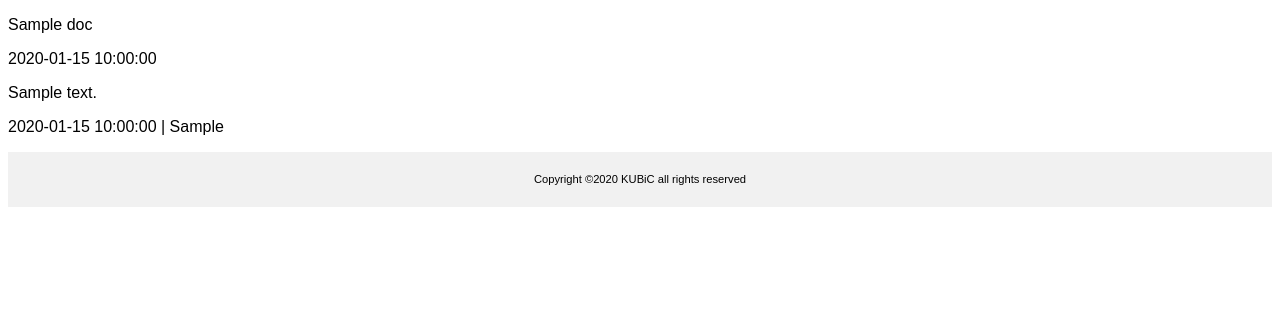
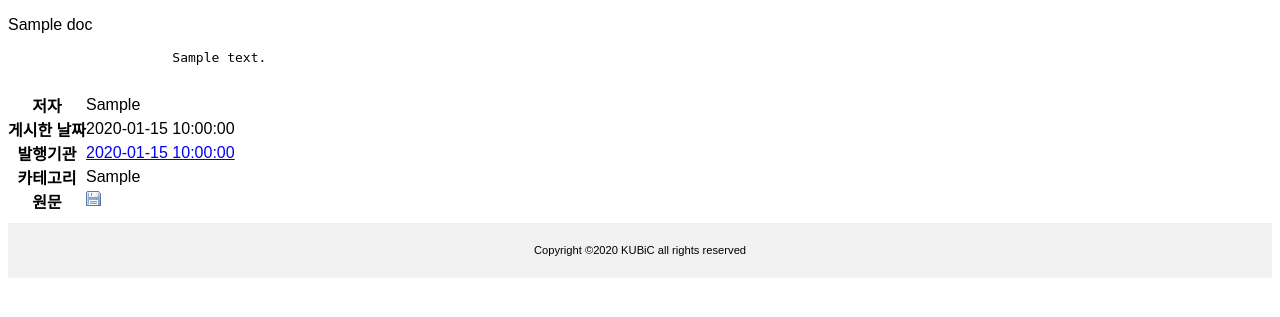
Before and after one commit to 0sunzero0/NKDB-Demo, a Flask app: template templates/content.html in a window 1280 px wide. Shown: the part 216-533 px from the top of the page. Run offline with Flask 2, Linux system fonts and the light colour scheme; the template is opened without the code that fills it: most values are stand-ins (such as "Sample title", 1, 10 or a date in 2020).

Commit message:
revise content.html

```diff
--- a/templates/content.html
+++ b/templates/content.html
@@ -4,7 +4,7 @@
 <title>KUBiC</title>
     <meta http-equiv="Content-Type" content="text/html; charset=utf-8" />
     <link rel="stylesheet" href="{{ url_for('static', filename='css/test1.css')}}">
-    <link rel="stylesheet" href="{{ url_for('static', filename='css/test2.css')}}">
+    <link rel="stylesheet" href="{{ url_for('static', filename='css/test3.css')}}">
     <meta charset="utf-8">
     <meta name="viewport" content="width=device-width, initial-scale=1">
 </head>
@@ -17,10 +17,44 @@
 
  <div id="content">
      {% if doc %}
+         <div class = "reportTit">
          <p>{{doc.post_title}}</p>
-         <p>{{doc.published_institution_url}}<br/></p>
-         <p>{{doc.content}}<br/></p>
-         <p> {{ doc.post_date }} | {{doc.post_writer}}</p>
+         </div>
+         <div class = "board_wrap_bbs">
+             <table cellpadding="0" cellspacing="0" class="basicV">
+                 <colgroup>
+                    <col width="20%"/>
+                     <col width="*"/>
+                </colgroup>
+                 <thead>
+                 <tr>
+                    <th scope="row">저자</th>
+                    <td colspan="3">{{ doc.post_writer }}</td>
+                 </tr>
+                 <tr>
+                     <th scope="row">게시한 날짜</th>
+                     <td colspan="3">{{doc.post_date}}</td>
+                 </tr>
+                 <tr>
+                     <th scope="row">발행기관</th>
+                     <td colspan="3"><a href = "{{ doc.published_institution_url }}">{{doc.published_institution}}</a></td>
+                 </tr>
+                 <tr>
+                     <th scope="row">카테고리</th>
+                     <td colspan="3">{{doc.top_category}}</td>
+                 </tr>
+                 <tr>
+                     <th scope="row">원문</th>
+                     <td colspan="3"><a href = "{{doc.file_download_url}}"><img src = "/static/img/attachment.gif" alt="attachment"></a></td>
+                 </tr>
+                 <tr>
+                     <pre>
+                     {{ doc.post_body }}
+                     </pre>
+                 </tr>
+                 </thead>
+             </table>
+         </div>
      {% endif %}
  </div>
 
```
